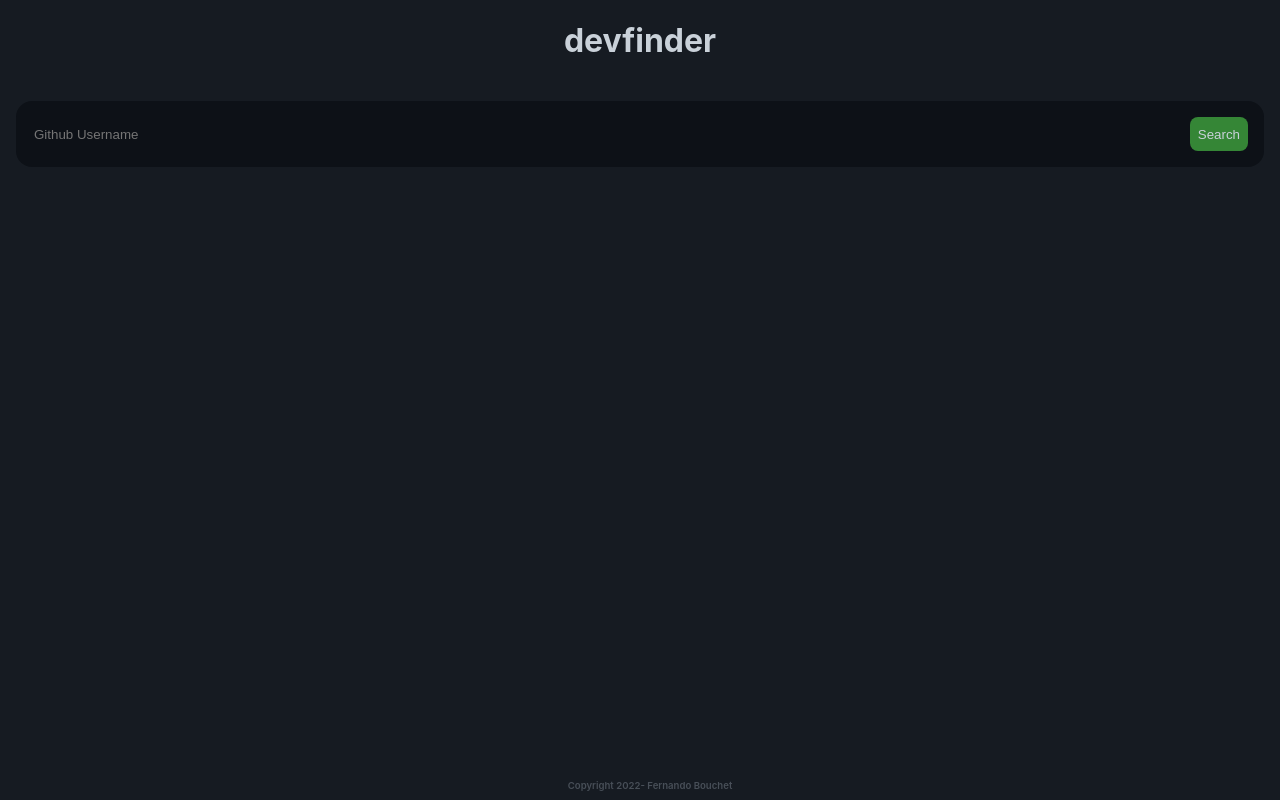
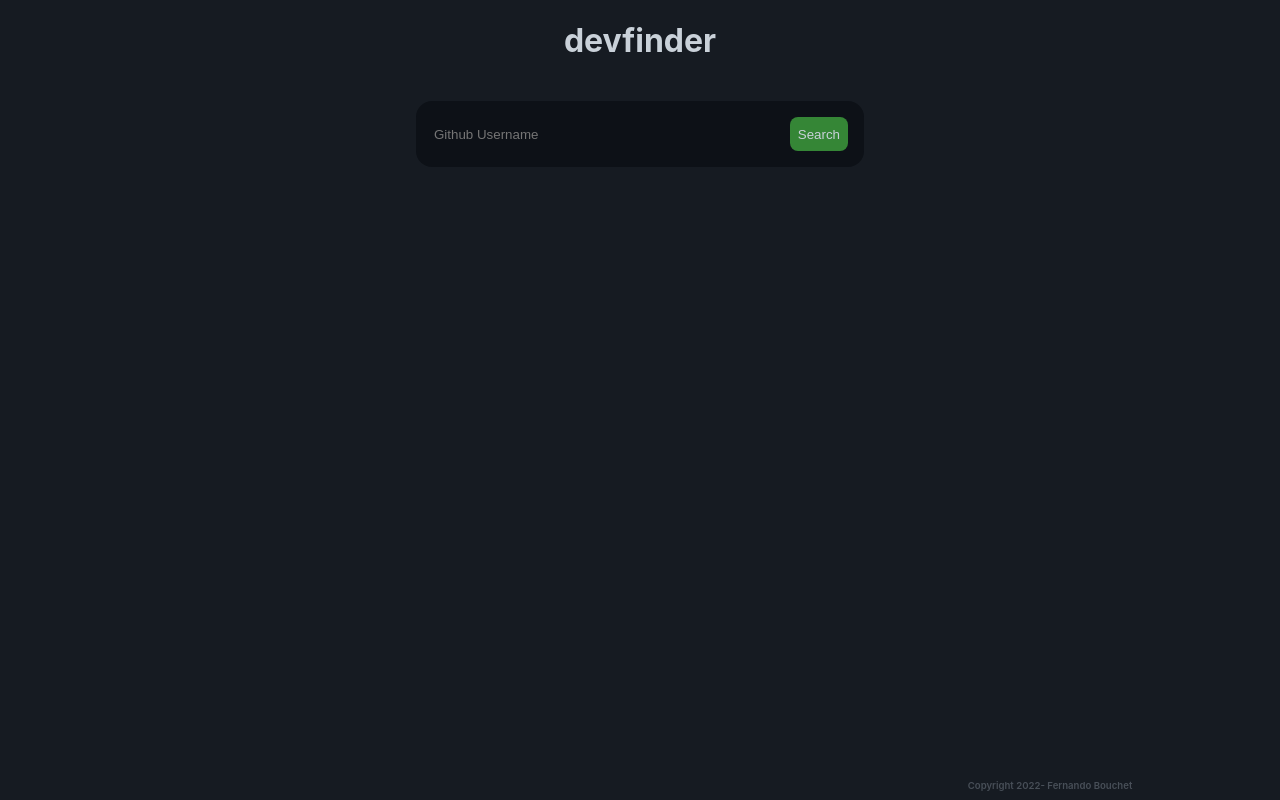
Before and after one commit to fernandobouchet/dev-finder, a React (Create React App) app: page / in a window 1280 px wide. Built offline with nearby package versions, Linux system fonts and the light colour scheme.

Commit message:
Add basic media queries

```diff
--- a/src/components/Card.css
+++ b/src/components/Card.css
@@ -137,3 +137,26 @@ a:hover {
 .not-available {
   color: #161b22;
 }
+
+@media (min-width: 768px) {
+  body {
+    padding: 0rem 10rem;
+  }
+}
+
+@media (min-width: 992px) {
+  body {
+    padding: 0rem 15rem;
+  }
+}
+
+@media (min-width: 1200px) {
+  body {
+    padding: 0rem 25rem;
+  }
+}
+@media (min-width: 2200px) {
+  body {
+    padding: 0rem 50rem;
+  }
+}
```
